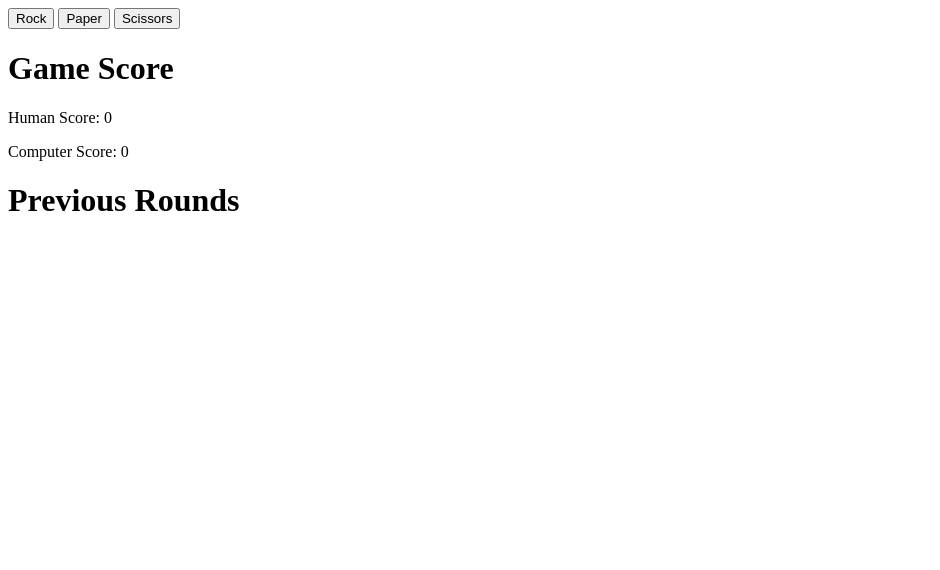
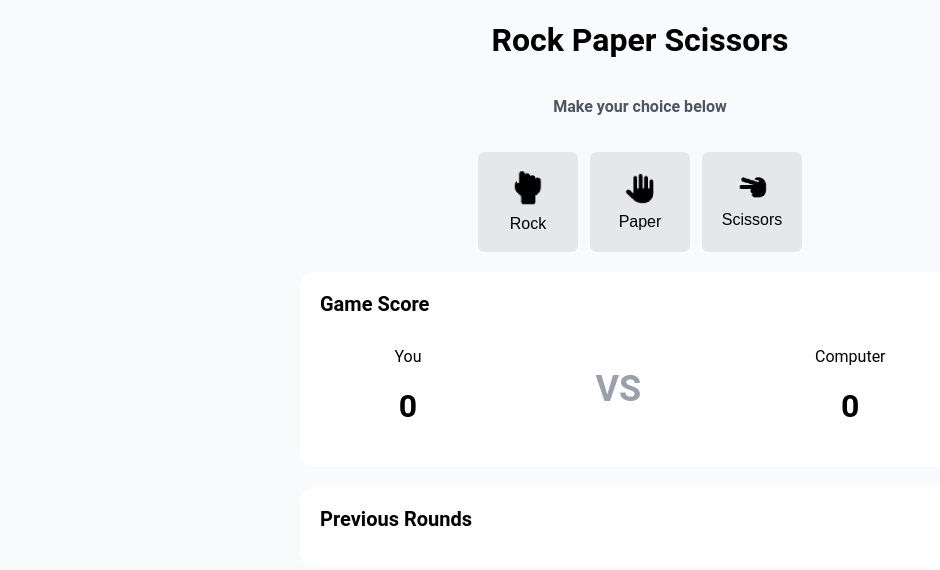
Before and after one commit to Proxtron/rock-paper-scissors, a plain HTML site: page index.html in a window 1280 px wide. Shown: the whole page, without its empty margins (0-940 px from the left). Drawn offline with Linux system fonts and the light colour scheme.

Commit message:
Created fancy design for main page

```diff
--- a/index.html
+++ b/index.html
@@ -4,20 +4,49 @@
     <meta charset="UTF-8">
     <meta name="viewport" content="width=device-width, initial-scale=1.0">
     <title>Document</title>
+    <link href="styles.css" rel="stylesheet">
 </head>
 <body>
-    <button id="rock-btn">Rock</button>
-    <button id="paper-btn">Paper</button>
-    <button id="scissors-btn">Scissors</button>
-    <div id="game-score">
-        <h1>Game Score</h1>
-        <p id="human-score" class="human-score"></p>
-        <p id="computer-score" class="computer-score"></p>
+    <div class="main-container">
+        <h1>Rock Paper Scissors</h1>
+        <p class="select-choice-msg">Make your choice below</p>
+        <div class="btns-container">
+            <button id="rock-btn" class="btn">
+                <img width="30" src="img/rock.png">
+                <p>Rock</p>
+            </button>
+            <button id="paper-btn" class="btn">
+                <img width="30" src="img/paper.png">
+                <p>Paper</p>
+            </button>
+            <button id="scissors-btn" class="btn">
+                <img width="30" src="img/scissors.png">
+                <p>Scissors</p>
+            </button>
+        </div>
+
+        <div id="game-score" class="main-box">
+            <p class="main-box-heading">Game Score</p>
+            <div class="game-score-subcontainer">
+                <div class="human-score-div">
+                    <p>You</p>
+                    <h1 id="player-score">0</h1>
+                </div>
+                <div class="vs-div">
+                    <p class="vs-para">VS</p>
+                </div>
+                <div class="computer-score-div">
+                    <p>Computer</p>
+                    <h1 id="computer-score">0</h1>
+                </div>
+            </div>
+        </div>
+        <div class="main-box">
+            <p class="main-box-heading">Previous Rounds</p>
+            <ol id="previous-rounds"></ol>
+        </div>
     </div>
-    <div>
-        <h1>Previous Rounds</h1>
-        <ol id="previous-rounds"></ol>
-    </div>
+
     <script src="script.js"></script>
 </body>
 </html>
--- /dev/null
+++ b/styles.css
@@ -0,0 +1,77 @@
+body {
+    margin: 0;
+    height: 100vh;
+    width: 100vw;
+    display:flex;
+    justify-content: center;
+    font-family: "Roboto", sans-serif;
+    background-color: #F9FAFB;
+}
+
+.select-choice-msg {
+    color: #4d5562;
+    font-weight: bold;
+}
+
+.main-container {
+    display:flex;
+    flex-direction: column;
+    align-items: center;
+    width:50%;
+}
+
+.btns-container {
+    display:flex;
+    justify-content: space-between;
+    gap:12px;
+    margin-top:20px;
+}
+
+.btn {
+    background-color: #e5e7eb;
+    color: black;
+    border: 0px;
+    width:100px;
+    height: 100px;
+    padding: 10px;
+    border-radius: 7px;
+    font-size:16px;
+}
+
+.btn p {
+    margin: 5px 0 0 0;
+}
+
+.main-box {
+    margin-top: 20px;
+    background-color: #FFFFFF;
+    width:100%;
+    padding:20px;
+    border-radius: 15px;
+}
+
+.main-box-heading {
+    font-size:20px;
+    font-weight:bold;
+    margin: 0 0 15px 0;
+}
+
+.game-score-subcontainer {
+    display: flex;
+    gap:25px;
+    justify-content: space-around;
+}
+
+.human-score-div, .computer-score-div {
+    text-align: center;
+}
+
+.vs-div {
+    margin: auto 0
+}
+
+.vs-para {
+    font-size: 36px;
+    font-weight: bold;
+    color: #99A0AC;
+}
```
Also changed, not shown: img/paper.png (added), img/rock.png (added), img/scissors.png (added), 1 other file.
